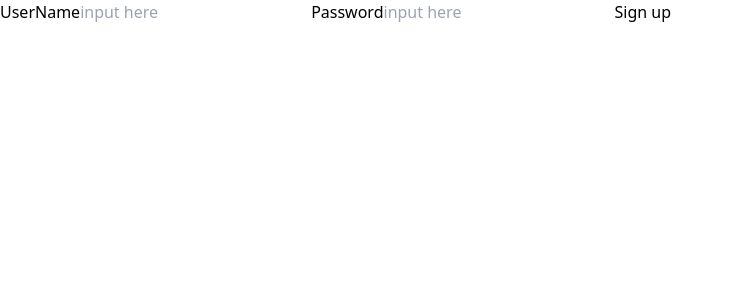
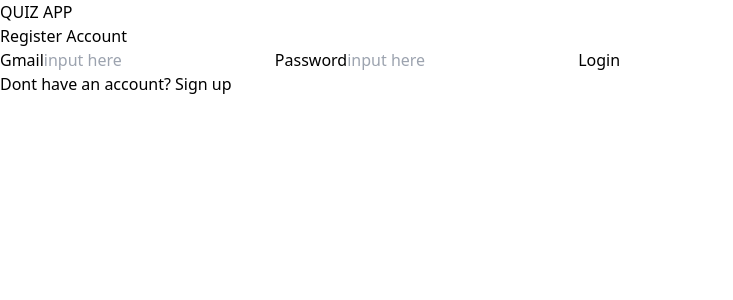
Before and after one commit to Thintalltom/QuizApp, a React (Vite) app in the folder signup/: page /login in a window 1280 px wide. Shown: the top 300 px of the page, without its empty margins (0-733 px from the left). Built offline with nearby package versions, Linux system fonts and the light colour scheme.

Commit message:
changes made

```diff
--- a/signup/package.json
+++ b/signup/package.json
@@ -10,8 +10,10 @@
     "preview": "vite preview"
   },
   "dependencies": {
+    "firebase": "^9.23.0",
     "react": "^18.2.0",
-    "react-dom": "^18.2.0"
+    "react-dom": "^18.2.0",
+    "react-router-dom": "^6.13.0"
   },
   "devDependencies": {
     "@types/react": "^18.0.37",
--- a/signup/src/App.jsx
+++ b/signup/src/App.jsx
@@ -1,6 +1,8 @@
 import { useState } from "react";
+import {BrowserRouter as Router, Routes, Route} from 'react-router-dom'
 import Login from "./Components/Login";
 import Signup from "./Components/Signup";
+import Quiz from "./Components/Quiz";
 import "./App.css";
 import { UserProvider } from "./Context/userContext";
 
@@ -8,8 +10,13 @@ function App() {
   return (
     <UserProvider>
       <div>
-        <Signup />
-        <Login />
+        <Router>
+          <Routes>
+            <Route path='/' element={ <Signup />}/>
+            <Route path='/login' element={ <Login />}/>
+            <Route path='/quiz' element={ <Quiz />}/>
+          </Routes>
+        </Router>
       </div>
     </UserProvider>
   );
--- a/signup/src/Components/Login.jsx
+++ b/signup/src/Components/Login.jsx
@@ -1,12 +1,45 @@
 import React from 'react'
 import { useContext } from 'react'
+import { Link, useNavigate } from 'react-router-dom'
 import { userContext } from '../Context/userContext'
 
 const Login = () => {
-  const { logemail, logpassword, loginPassword, loginEmail, email, password, getLogValue} = useContext(userContext)
+  const { logemail, logpassword, login, setLogPassword, setLogEmail } = useContext(userContext)
+  const navigate = useNavigate()
+
+  async function handleLogin (e) {
+    try {
+      e.preventDefault(),
+      await login(logemail, logpassword)
+      if(login)
+      {
+        navigate('/quiz')
+
+      }
+
+    } catch (error) {
+      alert(error)
+
+    }
+  }
   return (
     <div>
+      <div className='w-[100vw] h-[100vh] flex-col flex  items-center justify-center bg-slate-500'>
+      <p className='text-4xl font-extrabold mb-4'>QUIZ APP</p>
+      <p className='text-slate-200 mb-4 font-bold'>Register Account</p>
+    <div className='text-slate-200 flex  items-center justify-center'>
+        <form className='flex flex-col gap-9'>
+            <label>Gmail</label>
+            <input  onChange={((e) => setLogEmail(e.target.value))} value={logemail}  type='text' placeholder="input here " className=' text-slate-900 border-black border-2 p-[5px] rounded '  />
+            <label>Password</label>
+            <input onChange={((e) => setLogPassword(e.target.value))} value={logpassword} type='text' placeholder="input here " className=' text-slate-900  border-black border-2 p-[5px] rounded' />
+        <button  onClick={handleLogin}  className=' text-white bg-slate-900 rounded p-[10px]'>Login</button>
+        <p>Dont have an account? <Link to='/' className='text-blue-900 cursor-pointer'>Sign up</Link></p>
+        </form>
 
+
+    </div>
+    </div>
     </div>
   )
 }
--- /dev/null
+++ b/signup/src/Components/Quiz.jsx
@@ -0,0 +1,9 @@
+import React from 'react'
+
+const Quiz = () => {
+  return (
+    <div>Quiz</div>
+  )
+}
+
+export default Quiz
--- a/signup/src/Components/Signup.jsx
+++ b/signup/src/Components/Signup.jsx
@@ -1,20 +1,39 @@
 import React from 'react'
-import { useContext } from 'react'
+import { useContext, useState } from 'react'
+import { Link, useNavigate } from 'react-router-dom'
 import { userContext } from '../Context/userContext'
 const Signup = () => {
-  const { getValue, getEmail, getPassword, email, password, info} = useContext(userContext)
+  const { signUp, setPassword, setEmail, email, password, info} = useContext(userContext)
+  const [blur, setBlur] = useState(false)
+   const navigate = useNavigate()
+  async function handleSignup (e) {
+    try {
+      e.preventDefault(),
+      await signUp(email, password)
+      navigate('/login')
+
+    } catch (error) {
+      alert(error)
+
+    }
+  }
 
   return (
-    <div className='text-slate-500 text-center items-center justify-items-center'>
-        <form className='flex flex-col  items-center justify-items-center'>
-            <label>UserName</label>
-            <input onChange={getEmail} value={email} type='text' placeholder="input here "  />
+    <div className='w-[100vw] h-[100vh] flex-col flex  items-center justify-center bg-slate-500'>
+      <p className='text-4xl font-extrabold mb-4'>QUIZ APP</p>
+      <p className='text-slate-200 mb-4 font-bold'>Register Account</p>
+    <div className='text-slate-200 flex  items-center justify-center'>
+        <form className='flex flex-col gap-9'>
+            <label>Gmail</label>
+            <input onChange={((e) => setEmail(e.target.value))} value={email} type='text' placeholder="input here " className=' text-slate-900 border-black border-2 p-[5px] rounded '  />
             <label>Password</label>
-            <input onChange={getPassword} value={password} type='text' placeholder="input here " className='b-4 b-slate-500' />
-        <button onClick={getValue}>Sign up</button>
-
+            <input onChange={((e) => setPassword(e.target.value))}  value={password} type='text' placeholder="input here " className=' text-slate-900  border-black border-2 p-[5px] rounded' />
+        <button onClick={handleSignup} className=' text-white bg-slate-900 rounded p-[10px]'>Sign up</button>
+        <p>already registered?  <Link to='/login' className='text-blue-900 cursor-pointer'>Log in</Link></p>
         </form>
 
+
+    </div>
     </div>
   )
 }
--- a/signup/src/Context/userContext.jsx
+++ b/signup/src/Context/userContext.jsx
@@ -1,59 +1,48 @@
 import { createContext, useState } from "react";
+import { app } from "./Firebase";
+import {
+  getAuth,
+  signInWithEmailAndPassword,
+  createUserWithEmailAndPassword,
+} from "firebase/auth";
 
 export const userContext = createContext();
 
 export const UserProvider = (props) => {
+  // Initialize Firebase Authentication and get a reference to the service
+  const auth = getAuth(app);
   const [password, setPassword] = useState("");
   const [email, setEmail] = useState("");
   const [info, setInfo] = useState([]);
-  const [logpassword, seLogtPassword] = useState("");
+  const [logpassword, setLogPassword] = useState("");
   const [logemail, setLogEmail] = useState("");
   const [loginfo, setLogInfo] = useState([]);
 
-
-  const getEmail = (e) => {
-    setEmail(e.target.value);
+  const signUp = (email, password) => {
+    createUserWithEmailAndPassword(auth, email, password);
   };
 
-  const getPassword = (e) => {
-    setPassword(e.target.value);
+  const login = (email, password) => {
+    createUserWithEmailAndPassword(auth, email, password);
   };
 
-  const loginEmail = (e) => {
-    setLogEmail(e.target.value);
-  };
-
-  const loginPassword = (e) => {
-    seLogtPassword(e.target.value);
-  };
-
-  const getValue = (e) => {
-    e.preventDefault();
-    setInfo([
-      ...info,
-      {
-        email: email,
-        password: password,
-      },
-    ]);
-  };
-  {logemail === email && logpassword === password ? <p>welcome </p> : <p>not present</p>}
-  const getLogValue = (e) => {
-
-    e.preventDefault();
-    if(logemail === email  && logpassword === password)
-    {
-
-        console.log('welcome')
-    } else{
-
-        console.log(' not welcome')
-    }
-  };
 
   return (
     <userContext.Provider
-      value={{getLogValue, logemail, logpassword, loginPassword, loginEmail, getValue, getEmail, getPassword, password, email, info }}
+      value={{
+        login,
+        setLogPassword,
+        setLogEmail,
+        logemail,
+        logpassword,
+
+        signUp,
+        setPassword,
+        setEmail,
+        password,
+        email,
+        info,
+      }}
     >
       {props.children}{" "}
     </userContext.Provider>
```
Also changed, not shown: signup/vite.config.js.timestamp-1687468959945-1c40579b615d1.mjs (deleted, +0 -10 lines), 1 other file (tests, documents, lock files or other folders).
